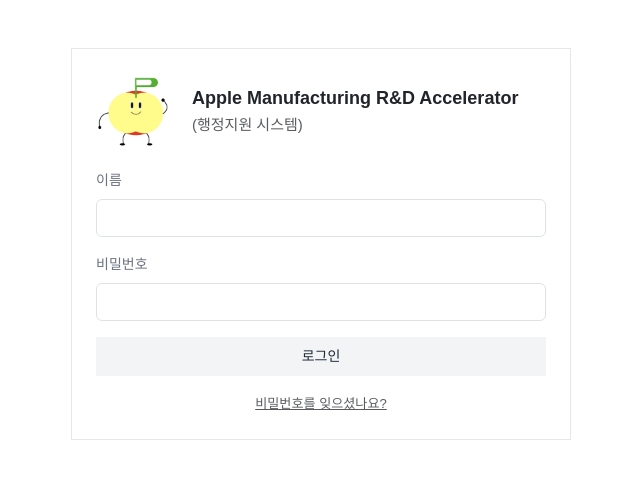
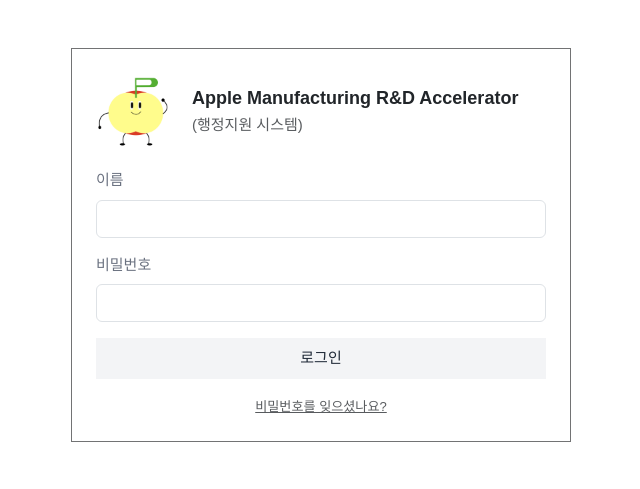
Before and after one commit to Jason-acc-git/EDDA, a FastAPI app: page / in a window 1280 px wide. Shown: the top 489 px of the page, without its empty margins (319-959 px from the left). Run offline with FastAPI, Linux system fonts and the light colour scheme; parts of the project's set-up code (start-up, migrations or seed data) failed here and were passed over; some web fonts are replaced.

Commit message:
border color chg

```diff
--- a/admin_platform/app/static/css/style.css
+++ b/admin_platform/app/static/css/style.css
@@ -7,8 +7,8 @@
   --secondary-color: #FFFFFF; /* 흰색 (페이지 배경) */
   --text-primary: #1F2937; /* 매우 짙은 회색 (기본 텍스트) */
   --text-secondary: #6B7280; /* 중간 회색 (보조 텍스트) */
-  --border-color: #E5E7EB; /* 연한 회색 (테두리) */
-  /* --border-color: #727374; 연한 회색 (테두리) */
+  /* --border-color: #E5E7EB; 연한 회색 (테두리) */
+  --border-color: #727374; 연한 회색 (테두리)
 
   /* Font Size */
   --font-size-sm: 0.875rem; /* 14px */
```
